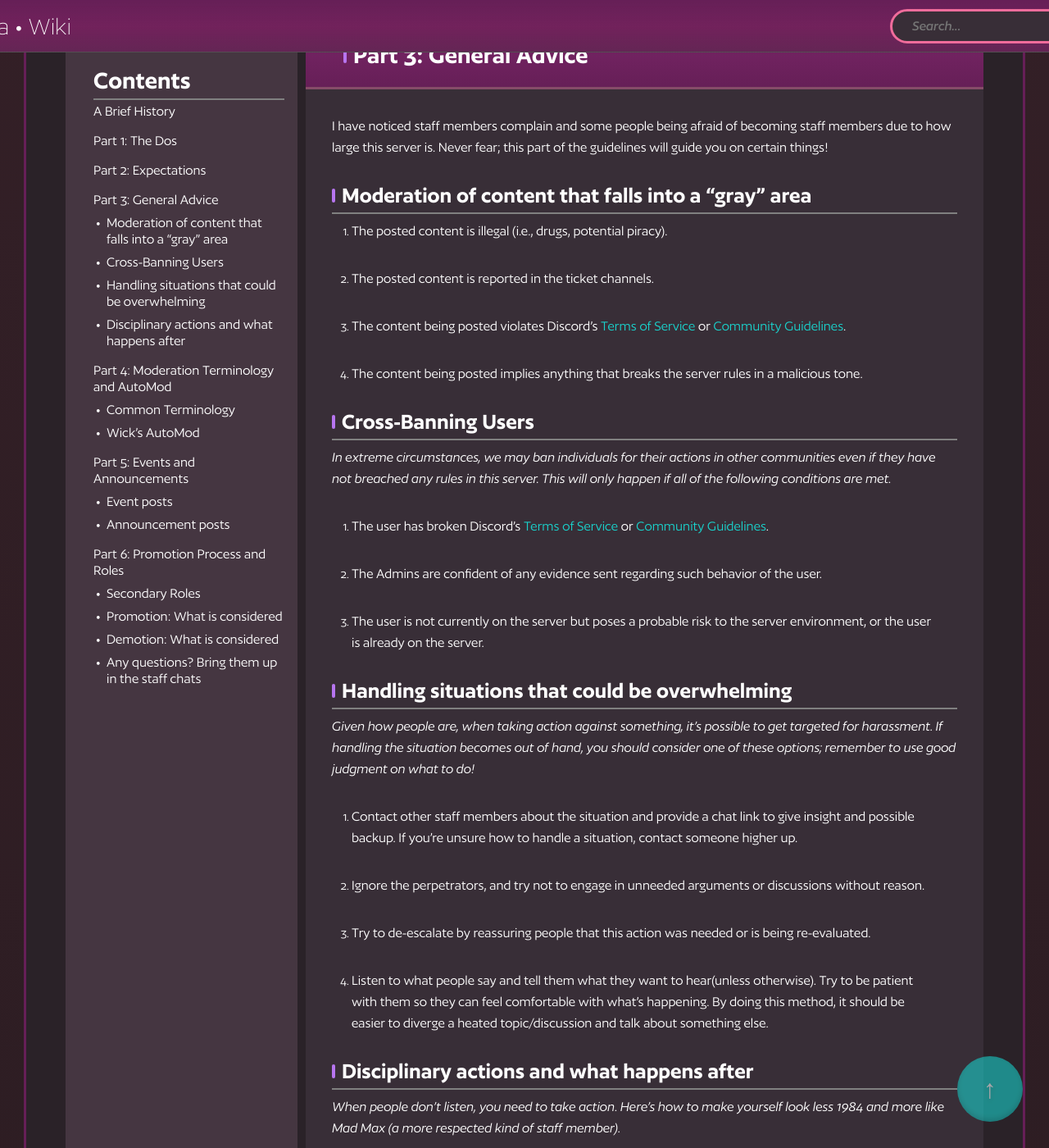
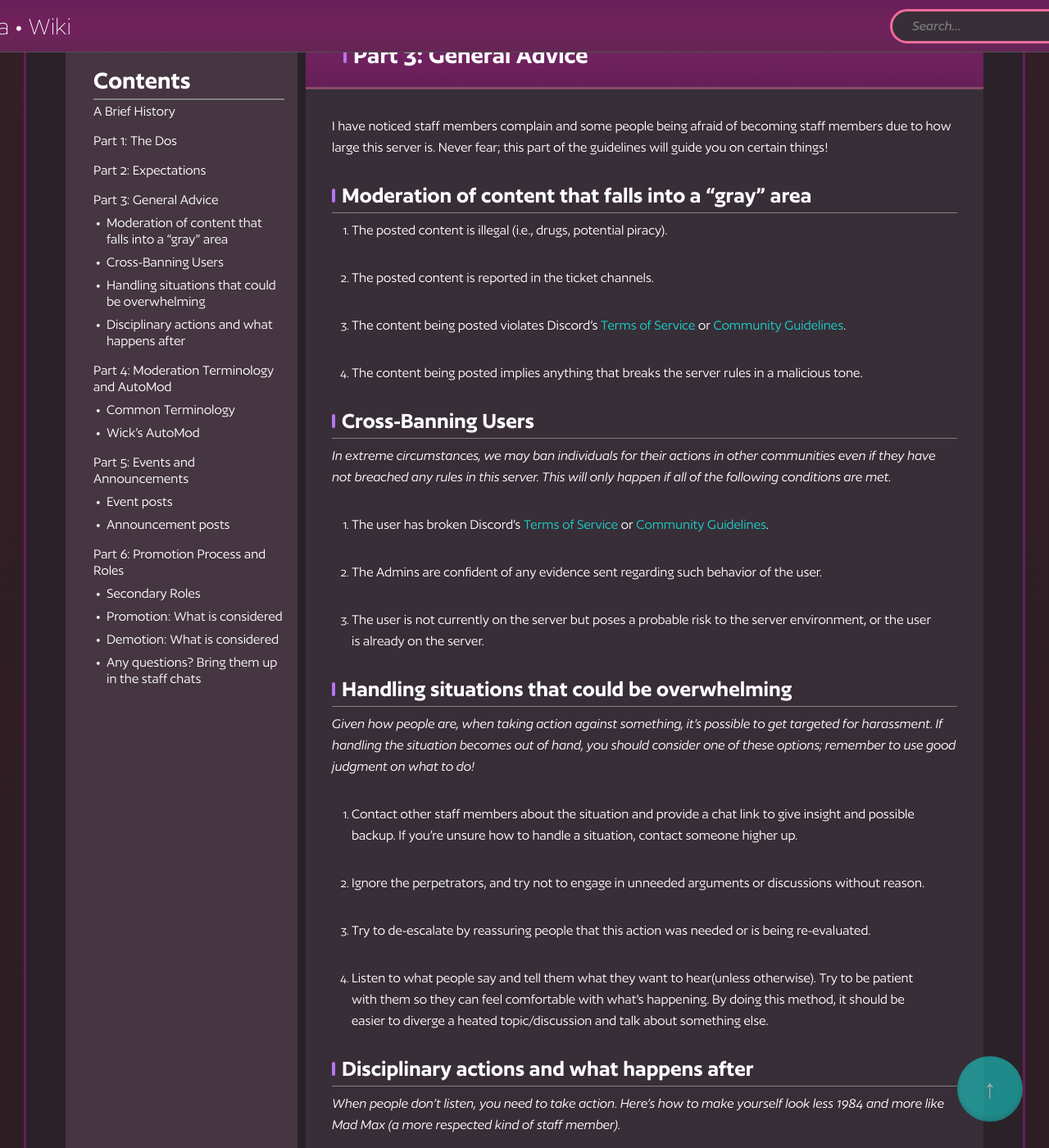
Before and after one commit to CamelliaCommunity/Wiki, a Jekyll site: the page built from staffGuidelines.md, in a window 1280 px wide and 1400 px high, scrolled down 2836 px. Shown: the whole window at 82% size. Built offline with Jekyll 4.4.1, drawn with Linux system fonts in a browser that asks for light colours.

Commit message:
style changes

```diff
--- a/assets/css/styles.css
+++ b/assets/css/styles.css
@@ -1211,7 +1211,7 @@
   width: auto;
   margin-left: 8px;
   margin-right: 8px;
-  height: 3px;
+  height: 1px;
 }
 
 /* lets dupe vertLine because there *is* a way to change its color */
@@ -1221,13 +1221,13 @@
   margin-left: 32px;
   margin-right: 32px;
   margin-bottom: 8px;
-  height: 2px;
+  height: 1px;
   border: 0;
 }
 
 .horiLine {
   background: var(--colorGray) 0% 0% no-repeat padding-box;
-  width: 2px;
+  width: 1px;
   height: auto;
   margin-top: 8px;
   margin-bottom: 8px;
@@ -1263,13 +1263,11 @@
 
 /* jank ass wedge code */
 #contentWedge {
-  display: flex;
   flex-shrink: 0;
   flex-direction: column;
   background: var(--colorCardDivisor);
   border-radius: 30px;
   width: 283px;
-  /* keep it to the bottom left of page */
 }
 #contentWedge #wedgeContainer {
   position: sticky;
@@ -1629,7 +1627,7 @@
   }
   .cardHeader {
     flex-wrap: wrap;
-    min-height: 102px;
+    min-height: 84px;
     height: auto;
   }
   .cardHeader h2 {
```
Also changed, not shown: assets/_scss/styles.scss (+4 -19 lines), 1 other file.
